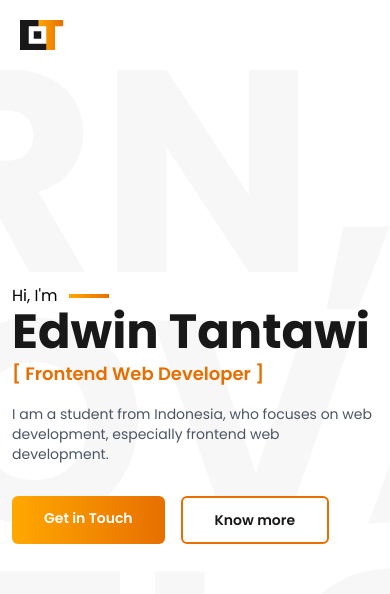
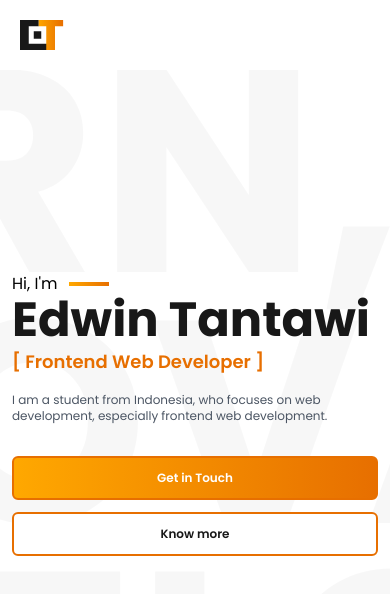
Before and after one commit to edwintantawi/personal-projects__next-portfolio-v1, a Next.js app: page / in a window 390 px wide. Shown: the top 594 px of the page. Built offline with nearby package versions, Linux system fonts and the light colour scheme.

Commit message:
fix aligment problem

```diff
--- a/pages/index.jsx
+++ b/pages/index.jsx
@@ -9,7 +9,7 @@ const Home = () => {
       </Head>
       <Navbar />
       <div className="h-screen bg-hero bg-center bg-cover xl:bg-contain bg-no-repeat pt-10 flex items-center">
-        <div className="container-sm sm:container px-3 -mt-14">
+        <div className="container-sm sm:container px-3 -mt-14 mx-auto">
           <div className="flex items-center">
             <span>Hi, I'm</span>
             <span className="inline-block w-10 bg-orange-gradient h-1 ml-3"></span>
@@ -20,18 +20,18 @@ const Home = () => {
           <h2 className="font-semibold text-orange text-lg sm:text-3xl lg:text-4xl mt-1 lg:mt-3">
             [ Frontend Web Developer ]
           </h2>
-          <p className="max-w-sm text-gray-600 text-sm lg:text-base  mt-4">
+          <p className="max-w-sm text-gray-600 text-xs lg:text-base  mt-4">
             I am a student from Indonesia, who focuses on web development,
             especially frontend web development.
           </p>
-          <div className="flex flex-col xs:flex-row mt-8">
+          <div className="flex flex-col sm:flex-row mt-8">
             <Link href="/contactme">
-              <a className="px-8 py-3 bg-orange-gradient rounded-md font-semibold text-sm text-center text-white mr-0 mb-3 xs:mr-4 xs:mb-0">
+              <a className="px-6 py-3 bg-orange-gradient rounded-md font-semibold text-xs md:text-sm text-center text-white border-2 border-orange mr-0 mb-3 sm:mr-2 sm:mb-0">
                 Get in Touch
               </a>
             </Link>
             <Link href="/aboutme">
-              <a className="px-8 py-3 bg-white rounded-md font-semibold text-sm text-center  text-black-900 border-2 border-orange">
+              <a className="px-6 py-3 bg-white rounded-md font-semibold text-xs md:text-sm text-center border-collapse text-black-900 border-2 border-orange">
                 Know more
               </a>
             </Link>
```
